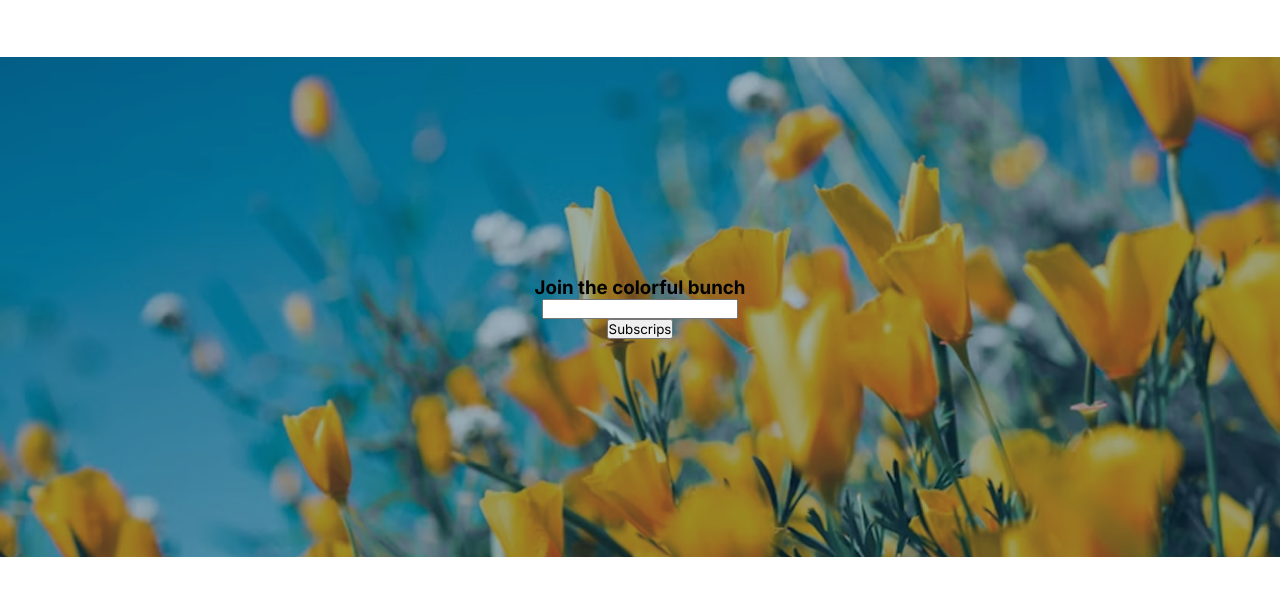
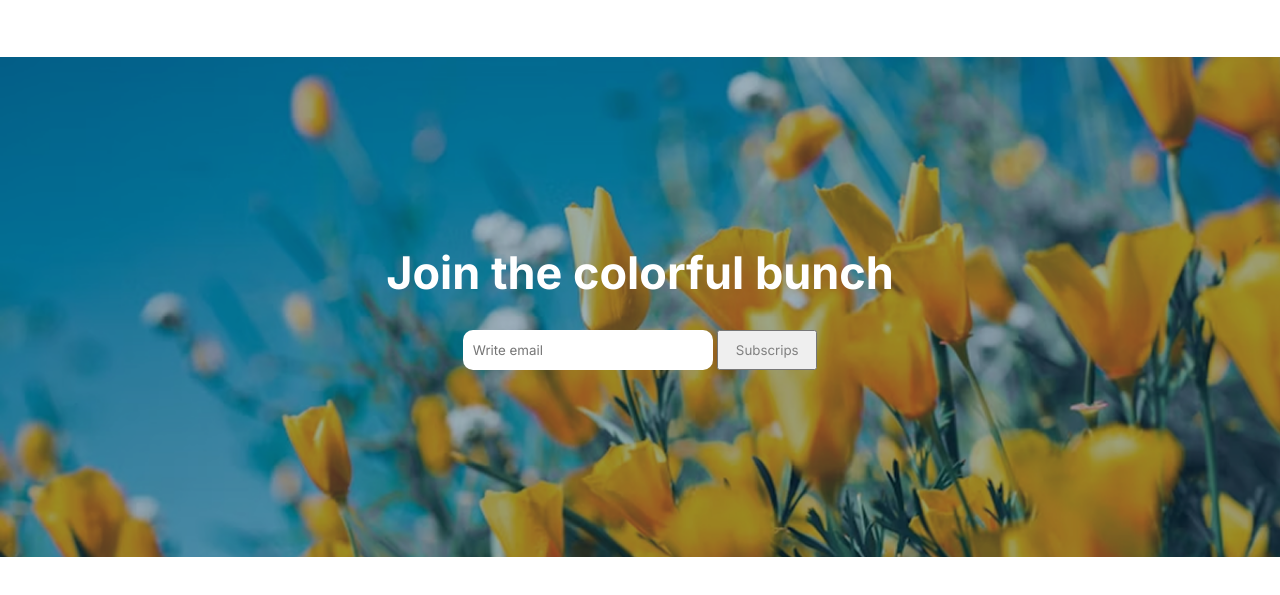
Before and after one commit to imranxony/Responsive-Flowers, a plain HTML site: page index.html in a window 1280 px wide. Shown: the part 3005-3600 px from the top of the page. Drawn offline with Linux system fonts and the light colour scheme.

Commit message:
subscribe Done

```diff
--- a/index.html
+++ b/index.html
@@ -219,11 +219,16 @@
         </div>
       </section>
 <!-- Join the colorful Bunch  -->
-      <section class="subscribs">
+      <section class="subscribe">
         <h3>Join the colorful bunch</h3>
-        <input type="text" name="" id=""> <button>Subscrips</button>
+        <div>
+        <input type="text" name="" id="" placeholder="Write email">
+        <button class="sub-btn">Subscrips</button>
+        </div>
+
       </section>
     </main>
+
     <footer>
       <section class="container">
         <div class="footer-container">
@@ -263,9 +268,3 @@
     </footer>
   </body>
 </html>
-
-<!--
-
-
-
-  <p> -->
--- a/style.css
+++ b/style.css
@@ -155,14 +155,9 @@
   gap: 20px;
 }
 
-.subscribs img {
-  width: 100%;
-  margin-top: 60px;
-}
-
 /* Join the colorful Bunch */
 
-.subscribs {
+.subscribe {
   background-image: url(./assets/news-letter-bg.png);
   background-size: cover;
   width: 100%;
@@ -173,10 +168,24 @@
   align-items: center;
   margin: 60px 0px;
 }
-.subscribs h3 {
-  display: block;
+
+.subscribe h3 {
+  color: white;
+  font-size: 45px;
+  margin-bottom: 30px;
 }
-
+.subscribe input {
+  width: 250px;
+  height: 40px;
+  border-radius: 10px;
+  border: 0;
+  padding: 10px;
+}
+.sub-btn {
+  width: 100px;
+  height: 40px;
+  color: gray;
+}
 /* footer */
 .footer-container {
   display: flex;
@@ -237,6 +246,10 @@ footer ul li {
   .left img {
     width: 100%;
   }
+  /* subscribe */
+  .subscribe h3 {
+    font-size: 25px;
+  }
 
   /* footer */
   .footer-container {
```
